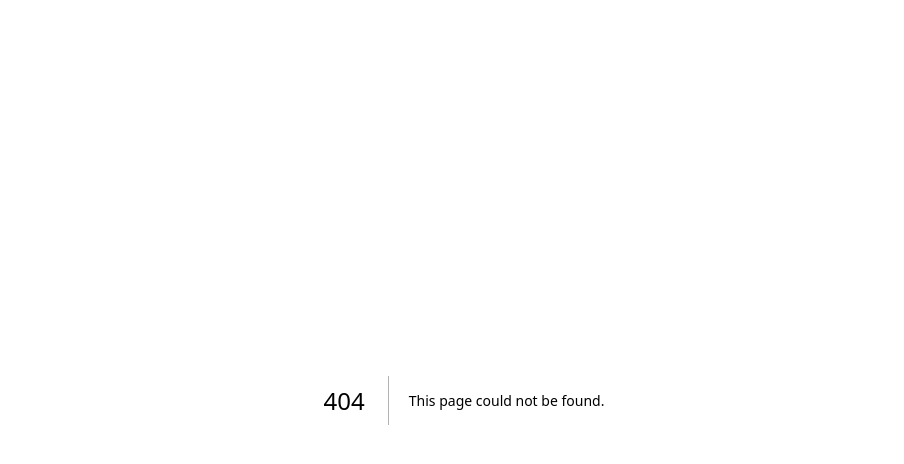
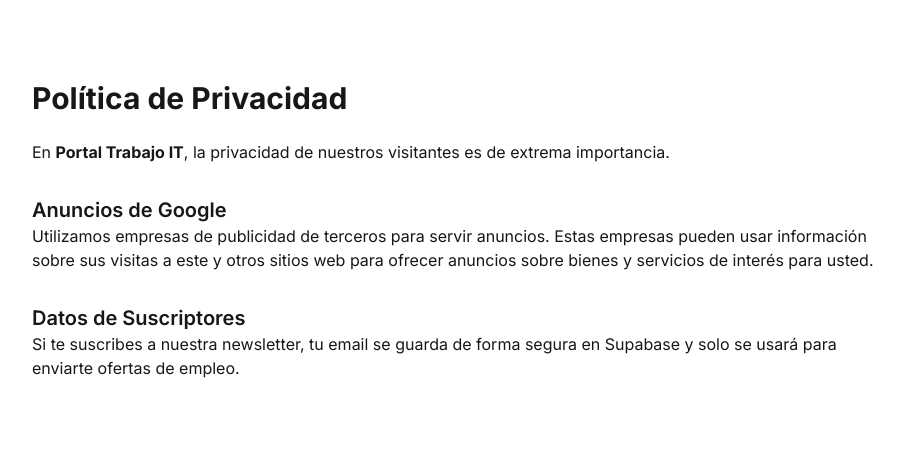
Before and after one commit to Raulmate7/Portal-Trabajo, a Next.js app in the folder frontend/: page /privacidad in a window 1280 px wide. Before the commit this address had no page. Shown: the top 464 px of the page, without its empty margins (176-1080 px from the left). Built offline with nearby package versions, Linux system fonts and the light colour scheme.

Commit message:
Pack legal completo para aprobación de AdSense

```diff
--- /dev/null
+++ b/frontend/app/cookies/page.tsx
@@ -0,0 +1,12 @@
+export default function CookiesPage() {
+  return (
+    <div className="max-w-4xl mx-auto px-4 py-20 prose prose-indigo">
+      <h1 className="text-3xl font-bold mb-6">Política de Cookies</h1>
+      <p>Este sitio web utiliza cookies para mejorar la experiencia del usuario y mostrar publicidad personalizada a través de Google AdSense.</p>
+      <h2 className="text-xl font-semibold mt-8">¿Qué son las cookies?</h2>
+      <p>Son pequeños archivos que se almacenan en tu navegador para recordar tus preferencias o analizar el tráfico.</p>
+      <h2 className="text-xl font-semibold mt-8">Google AdSense</h2>
+      <p>Google, como proveedor asociado, utiliza cookies para publicar anuncios en este sitio basados en las visitas anteriores de los usuarios.</p>
+    </div>
+  );
+}
--- /dev/null
+++ b/frontend/app/privacidad/page.tsx
@@ -0,0 +1,12 @@
+export default function PrivacyPage() {
+  return (
+    <div className="max-w-4xl mx-auto px-4 py-20 prose prose-indigo">
+      <h1 className="text-3xl font-bold mb-6">Política de Privacidad</h1>
+      <p>En <strong>Portal Trabajo IT</strong>, la privacidad de nuestros visitantes es de extrema importancia.</p>
+      <h2 className="text-xl font-semibold mt-8">Anuncios de Google</h2>
+      <p>Utilizamos empresas de publicidad de terceros para servir anuncios. Estas empresas pueden usar información sobre sus visitas a este y otros sitios web para ofrecer anuncios sobre bienes y servicios de interés para usted.</p>
+      <h2 className="text-xl font-semibold mt-8">Datos de Suscriptores</h2>
+      <p>Si te suscribes a nuestra newsletter, tu email se guarda de forma segura en Supabase y solo se usará para enviarte ofertas de empleo.</p>
+    </div>
+  );
+}
```
